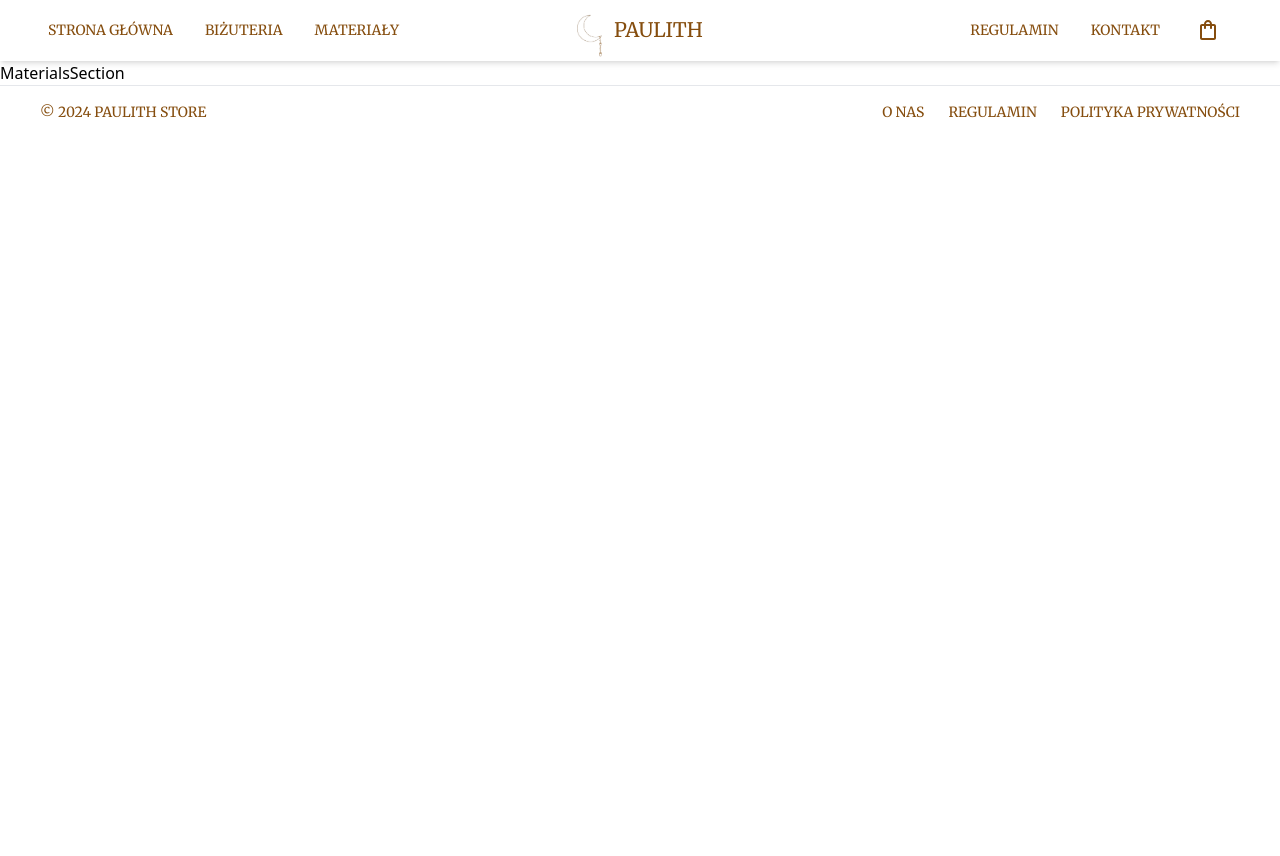
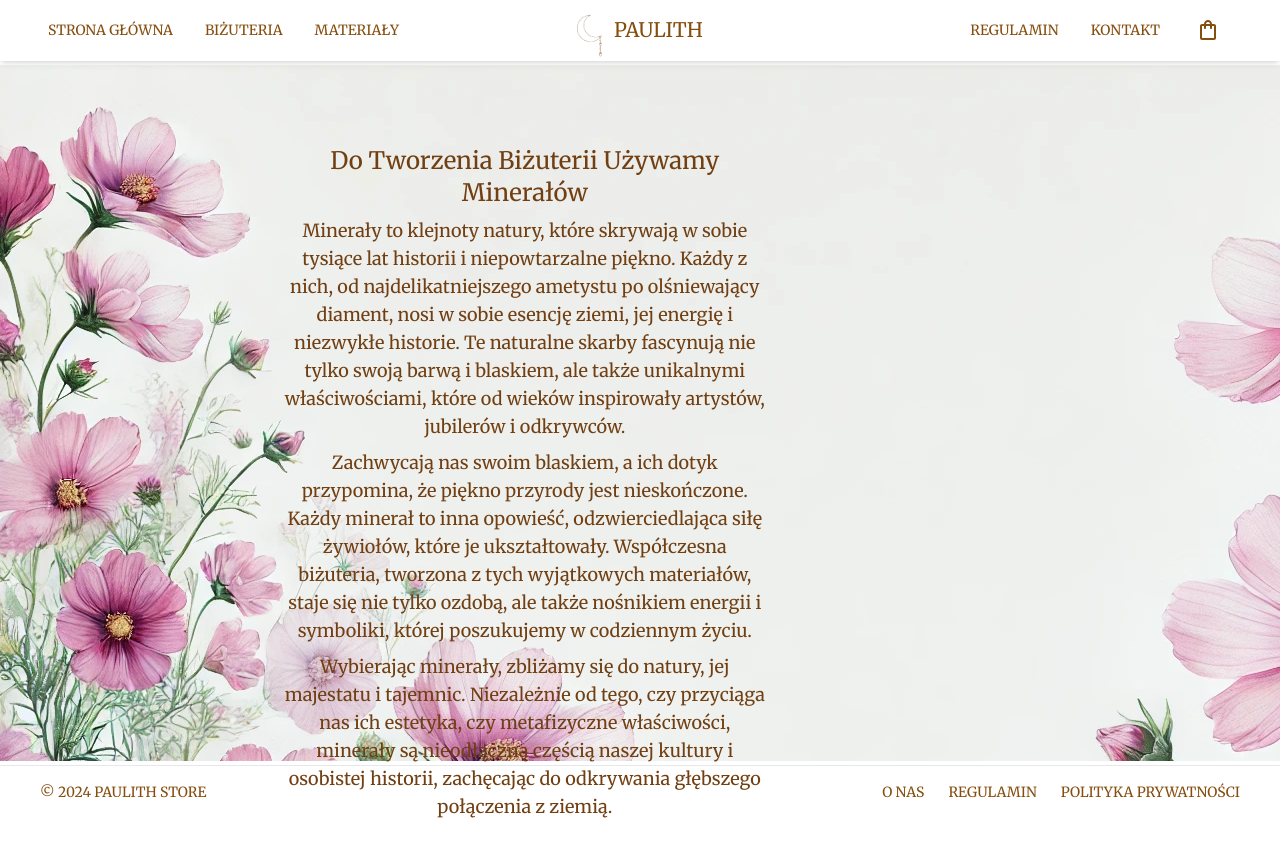
Before and after one commit to GxbrielZ/PaulithStore, a React (Vite) app: page /materials in a window 1280 px wide. Shown: the top 856 px of the page. Before the commit the page ends 800 px from the top, so only its background shows below. Built offline with nearby package versions, Linux system fonts and the light colour scheme.

Commit message:
Create MaterialsSection

```diff
--- a/src/components/Materials/MaterialsSection.jsx
+++ b/src/components/Materials/MaterialsSection.jsx
@@ -1,8 +1,28 @@
 import React from 'react';
+import Flowers from '../../assets/MineralsSection/Flowers.png';
 
 const MaterialsSection = () => {
   return (
-    <div>MaterialsSection</div>
+    <div
+        className='font-merriweather md:h-[87vh] my-1'
+        style={{ backgroundImage: `url(${Flowers})` }}
+    >
+        <div className='text-yellow-900 md:text-lg w-[90%] md:w-[38%] md:ml-[22%] text-center m-auto'
+        >
+            <h1 className='pt-10 md:pt-20 text-xl md:text-2xl'>
+                Do Tworzenia Biżuterii Używamy Minerałów
+            </h1>
+            <p className='pt-2'>
+                Minerały to klejnoty natury, które skrywają w sobie tysiące lat historii i niepowtarzalne piękno. Każdy z nich, od najdelikatniejszego ametystu po olśniewający diament, nosi w sobie esencję ziemi, jej energię i niezwykłe historie. Te naturalne skarby fascynują nie tylko swoją barwą i blaskiem, ale także unikalnymi właściwościami, które od wieków inspirowały artystów, jubilerów i odkrywców.
+            </p>
+            <p className='pt-2'>
+                Zachwycają nas swoim blaskiem, a ich dotyk przypomina, że piękno przyrody jest nieskończone. Każdy minerał to inna opowieść, odzwierciedlająca siłę żywiołów, które je ukształtowały. Współczesna biżuteria, tworzona z tych wyjątkowych materiałów, staje się nie tylko ozdobą, ale także nośnikiem energii i symboliki, której poszukujemy w codziennym życiu.
+            </p>
+            <p className='pt-2 pb-10'>
+                Wybierając minerały, zbliżamy się do natury, jej majestatu i tajemnic. Niezależnie od tego, czy przyciąga nas ich estetyka, czy metafizyczne właściwości, minerały są nieodłączną częścią naszej kultury i osobistej historii, zachęcając do odkrywania głębszego połączenia z ziemią.
+            </p>
+        </div>
+    </div>
   )
 };
 
```
Also changed, not shown: src/assets/MineralsSection/Flowers.png (added), src/assets/MineralsSection/Minerals.png (added).
